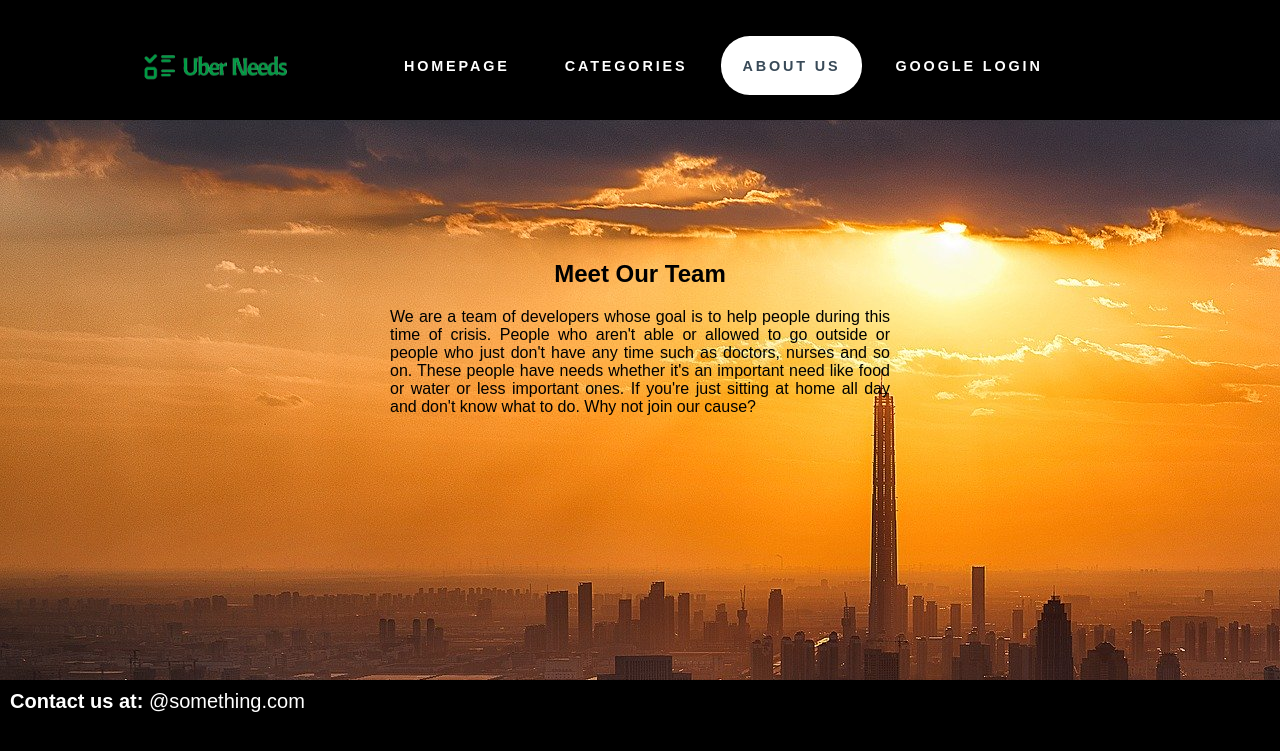
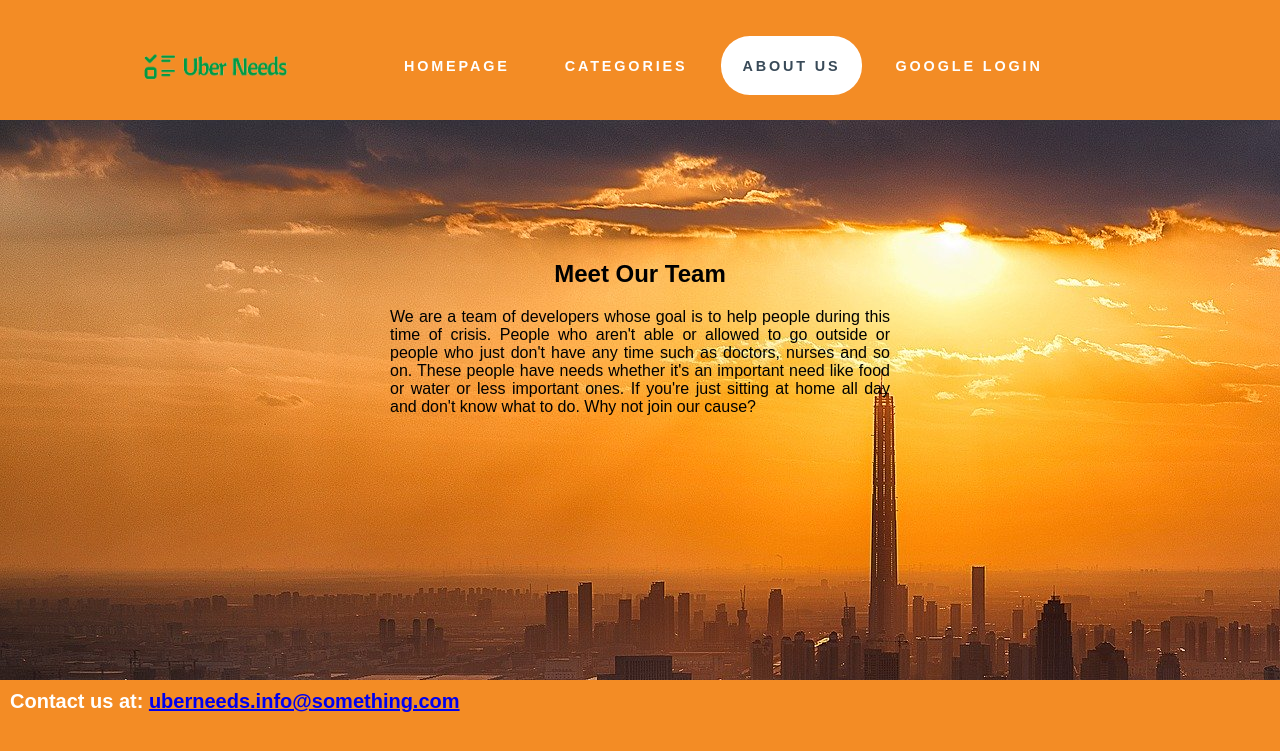
Before and after one commit to vives-projectweek-1-2020/LocalNeeds, a Flask app: page /about_us in a window 1280 px wide. Shown: the top 751 px of the page. Run offline with Flask 2, Linux system fonts and the light colour scheme; parts of the project's set-up code (start-up, migrations or seed data) failed here and were passed over.

Commit message:
about us

```diff
--- a/flaskapp/static/styles/main.css
+++ b/flaskapp/static/styles/main.css
@@ -8,10 +8,6 @@ body
 	font-size: 12pt;
 	font-weight: 400;
 	color: #000000;
-}
-#bodycolortest
-{
-	background: black;
 }
 
 #logo
@@ -262,7 +258,8 @@ form textarea
 .e_mail
 {
 	font-size: 20px;
-    font-weight: normal;
+	font-weight: normal;
+	color: white;
 }
 
 .category_details {
--- a/flaskapp/templates/about_us.html
+++ b/flaskapp/templates/about_us.html
@@ -6,7 +6,7 @@
     <title>About Us</title>
     <link rel= "stylesheet" type= "text/css" href= "{{ url_for('static',filename='styles/main.css') }}">
 </head>
-<body id="bodycolortest">
+<body>
     <div id="header-wrapper">
         <div id="header" class="container">
 
@@ -54,7 +54,7 @@
     </main>
 
   <footer class="foot">
-    Contact us at: <span class="e_mail">@something.com</span>
+    Contact us at: <span><a class="e-mail" href="mailto:uberneeds.info@something.com">uberneeds.info@something.com</a></span>
   </footer>
 
 </body>
```
